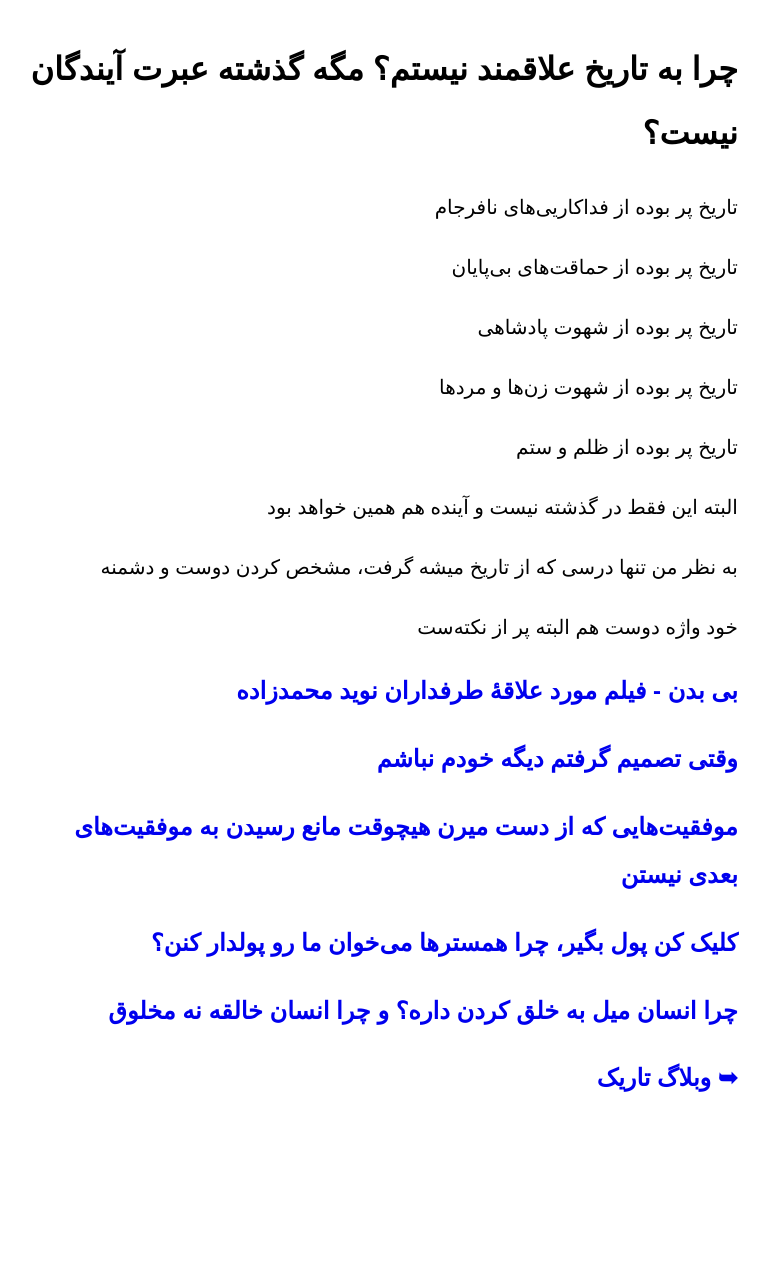
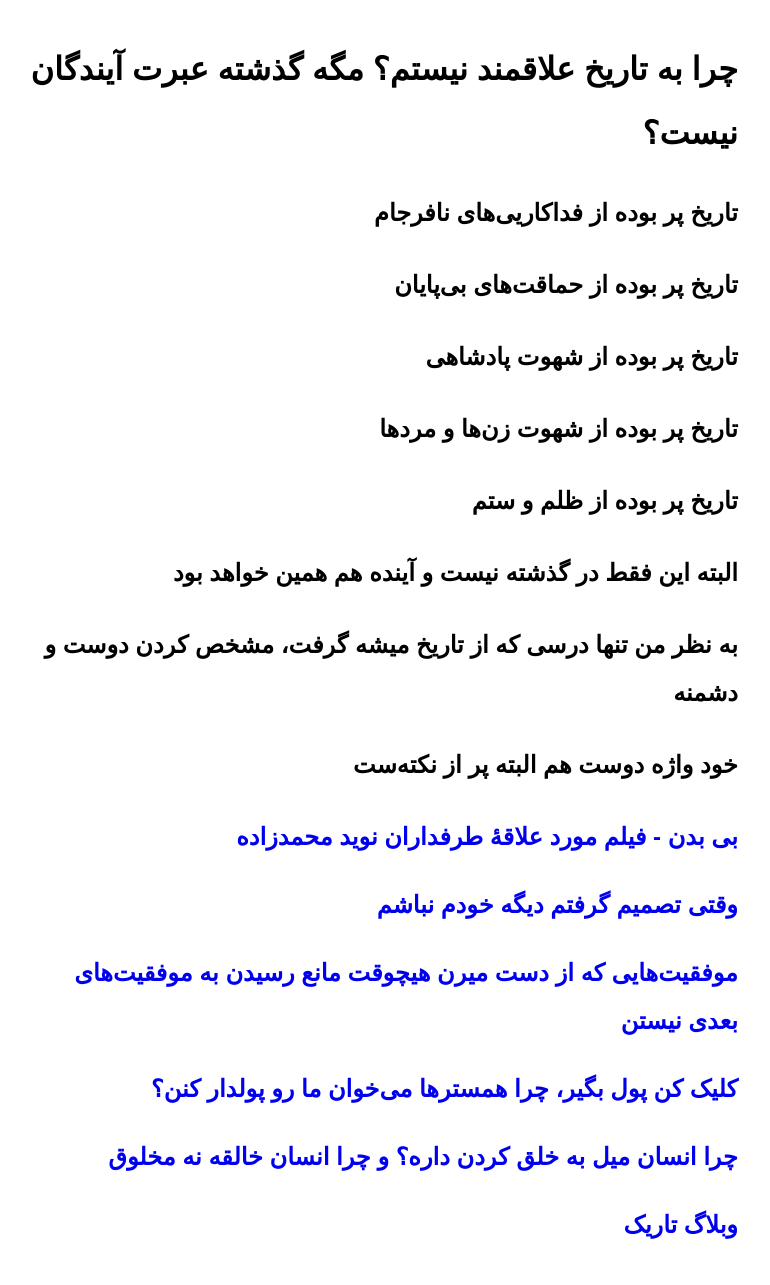
Before and after one commit to darkblog/darkblog.github.io, a Jekyll site: the page built from _posts/2024-7-4-2.md, in a window 1280 px wide. Shown: the whole page, without its empty margins (258-1028 px from the left). Built offline with Jekyll 4.4.1, drawn with Linux system fonts in a browser that asks for light colours; before the commit the page ends 1138 px from its top, so only the background shows below that.

Commit message:
Update post.html

```diff
--- a/_layouts/post.html
+++ b/_layouts/post.html
@@ -7,14 +7,14 @@
 <head>
 <title>{{ page.title }}</title>
 <meta name="viewport" content="width=device-width">
-<style>body{font-family:sans-serif;font-size:16px;line-height:2;margin:auto;padding:1em;max-width:80ch}a{text-decoration:none}p{font-size:20px}</style>
+<style>body{font-family:sans-serif;font-size:16px;line-height:2;margin:auto;padding:1em;max-width:80ch}a{text-decoration:none}</style>
 </head>
 <body>
 <h1>{{ page.title }}</h1>
-{{ content }}
+<h2>{{ content }}</h2>
 {% for related_post in site.related_posts %}
 <h2><a href="{{ related_post.url }}">{{ related_post.title }}</a></h2>
 {% endfor %}
-<h2><a href="https://darkblog.github.io/">➥ وبلاگ تاریک</a></h2>
+<h2><a href="https://darkblog.github.io/">وبلاگ تاریک</a></h2>
 </body>
 </html>
```
